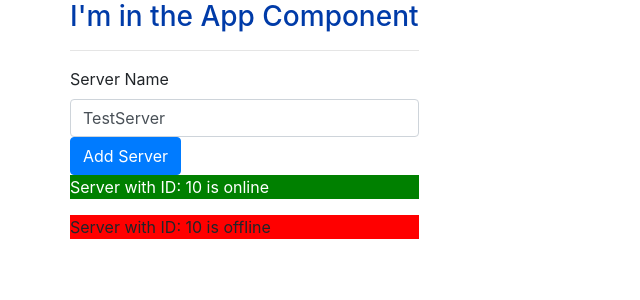
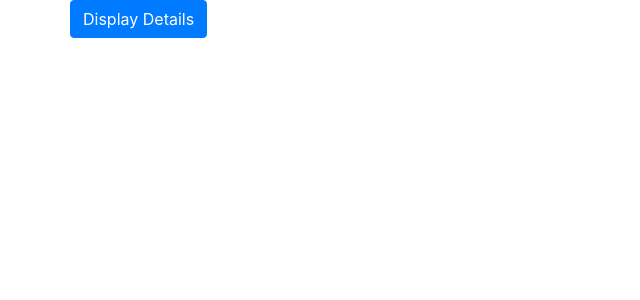
Before and after one commit to ganto1812/firstAngular, an Angular app: page / in a window 1280 px wide. Shown: the top 300 px of the page, without its empty margins (0-640 px from the left). Built offline with nearby package versions, Linux system fonts and the light colour scheme.

Commit message:
index ngfor

```diff
--- a/src/app/app.component.html
+++ b/src/app/app.component.html
@@ -1,45 +1,17 @@
-<div class="container">
+<!-- <div class="container">
   <div class="row">
     <div class="col-xs-12">
       <h3 class="primary">I'm in the App Component</h3>
       <hr />
       <app-servers></app-servers>
-      <!-- <ol>
-				<li>Create two new Components (manually or with CLI): WarningAlert and SuccessfulAlert</li>
-				<li>Output them beneath each other in the AppComponent</li>
-				<li>Output a warning or success message in the Component</li>
-				<li>Style the Components appropriately (maybe some red/ green/ text?)</li>
-			</ol>
-			<p>Use external or internal templates and styles!</p>
-			<p>Feel free to create more components, nest them into each other or play around with different types of selectors!</p>
-			<hr>
-			<app-warning-alert></app-warning-alert>
-			<app-success-alert></app-success-alert> -->
     </div>
   </div>
-</div>
+</div> -->
 
+<!-- USERNAME -->
 <!-- <div class="container">
   <div class="row">
     <div class="col-xs-12">
-      <ol>
-        <li>
-          Add an input field which updates a property ('username') vua
-          Two-Way-Binding
-        </li>
-        <li>
-          Output the username property via String Interpolation (in a paragraph
-          below the input)
-        </li>
-        <li>
-          Add a button which may only be clicked if the username is NOT an empty
-          string
-        </li>
-        <li>
-          Upon clicking the button, the username should be reset to an empty
-          string
-        </li>
-      </ol>
       <hr />
       <label>Username</label>
       <input
@@ -61,3 +33,25 @@
     </div>
   </div>
 </div> -->
+
+<!-- 32ASSIGNMENT -->
+<div class="container">
+  <div class="row">
+    <div class="col-xs-12">
+      <!-- <button class="btn btn-primary" (click)="showSecret = !showSecret">
+        Display Details
+      </button> -->
+      <button class="btn btn-primary" (click)="onToggleDetails()">
+        Display Details
+      </button>
+      <p *ngIf="showSecret">Secret Password = Tuna</p>
+      <div
+        *ngFor="let logItem of log; let i = index"
+        [ngStyle]="{ backgroundColor: i >= 4 ? 'blue' : 'transparent' }"
+        [ngClass]="{ 'text-white': i >= 4 }"
+      >
+        {{ logItem }}
+      </div>
+    </div>
+  </div>
+</div>
--- a/src/app/app.component.ts
+++ b/src/app/app.component.ts
@@ -8,4 +8,12 @@ import { Component } from '@angular/core';
 export class AppComponent {
   title = 'maxCourse';
   username = '';
+  showSecret = false;
+  log = [];
+
+  onToggleDetails() {
+    this.showSecret = !this.showSecret;
+    // this.log.push(this.log.length + 1);
+    this.log.push(new Date());
+  }
 }
```
